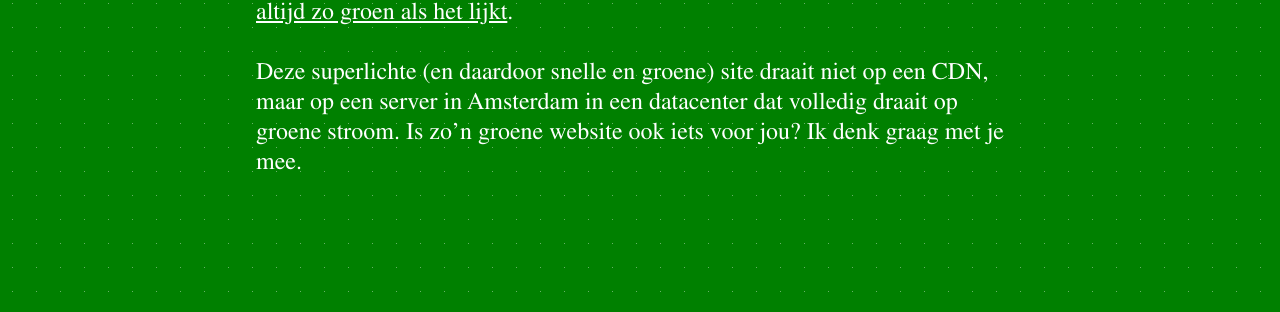
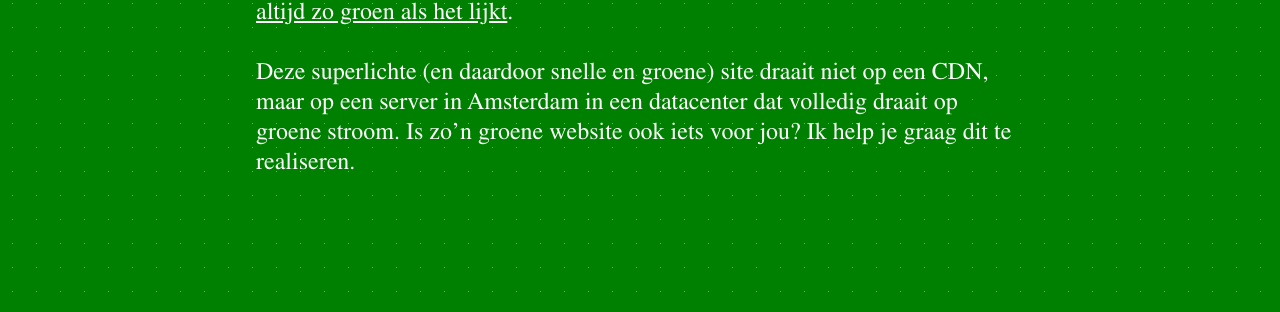
Before and after one commit to jhvanderschee/usecuewebsitenl, a Jekyll site: the page built from _posts/2019-08-21-een-groene-website.md, in a window 1280 px wide and 900 px high, scrolled down 2052 px. Shown: the part 452-764 px from the top of the window. Built offline with Jekyll 4.4.1, drawn with Linux system fonts in a browser that asks for light colours.

Commit message:
Update 2019-08-21-een-groene-website.md

```diff
--- a/_posts/2019-08-21-een-groene-website.md
+++ b/_posts/2019-08-21-een-groene-website.md
@@ -15,4 +15,4 @@ Naast het aantal servers is ook de grootte van je website van belang. Het is imm
 
 Daarnaast gaat het natuurlijk ook om de herkomst van de energie voor deze servers. Komt deze uit hernieuwbare bronnen? En is dit echte groene stroom? Of is het groene stroom op basis van certificaten? Want [groene hosting is niet altijd zo groen als het lijkt](https://www.zaailingen.com/webhost-niet-zo-groen-als-lijkt/).
 
-Deze superlichte (en daardoor snelle en groene) site draait niet op een CDN, maar op een server in Amsterdam in een datacenter dat volledig draait op groene stroom. Is zo'n groene website ook iets voor jou? Ik denk graag met je mee.
+Deze superlichte (en daardoor snelle en groene) site draait niet op een CDN, maar op een server in Amsterdam in een datacenter dat volledig draait op groene stroom. Is zo'n groene website ook iets voor jou? Ik help je graag dit te realiseren.
```
